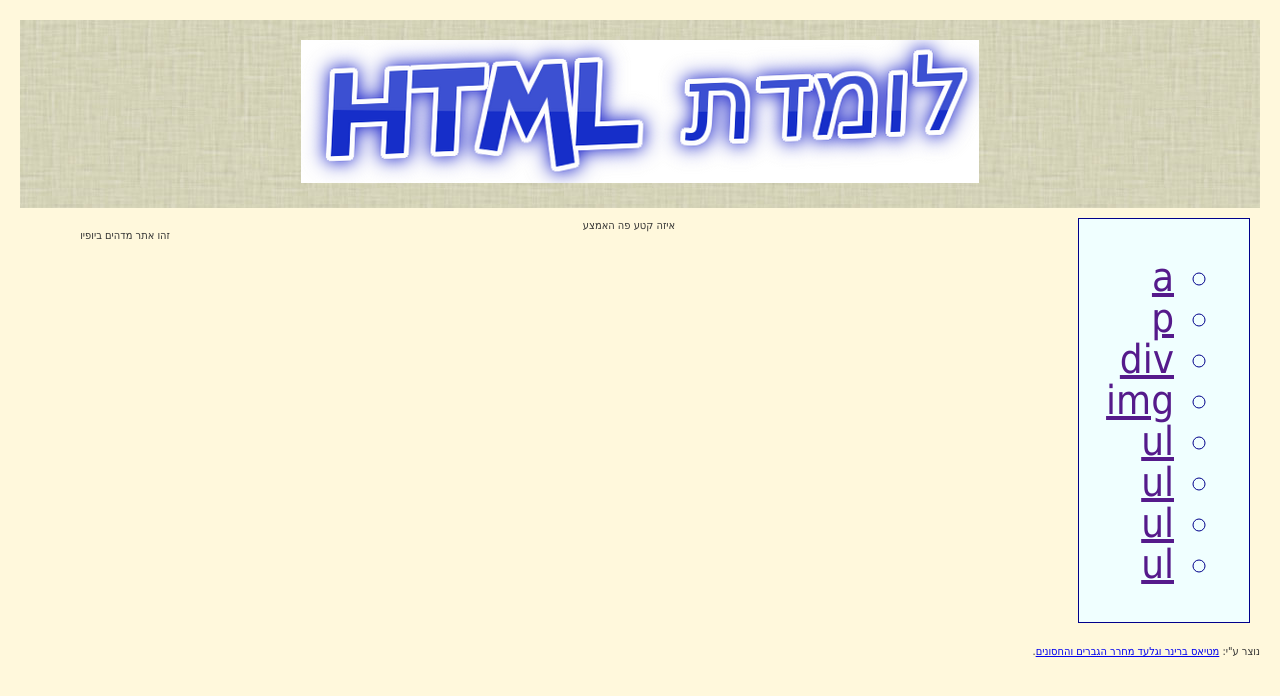
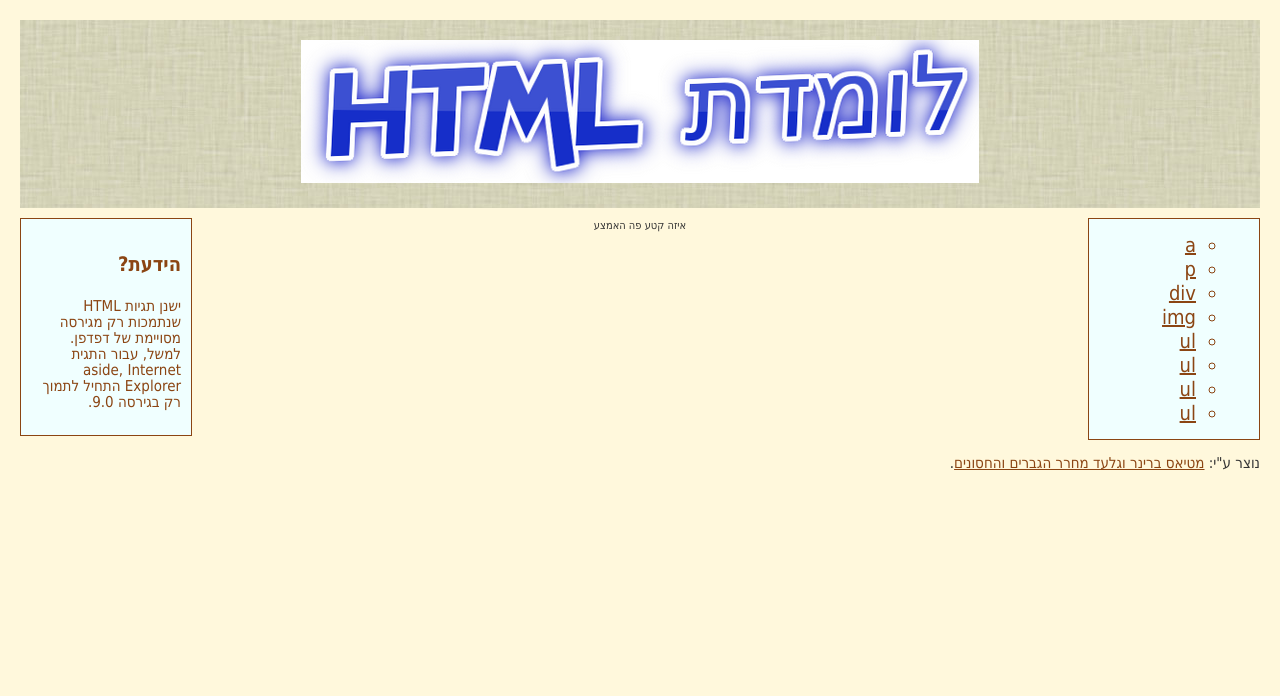
Before and after one commit to Katnopic/HTMLJOB1, a plain HTML site: page index.html in a window 1280 px wide. Drawn offline with Linux system fonts and the light colour scheme.

Commit message:
שידרוג

```diff
--- a/index.html
+++ b/index.html
@@ -29,10 +29,12 @@
 			איזה קטע פה האמצע
 		</div>
 		<div id="aside-block" align="right" style="width: 150px;">
-			זהו אתר מדהים ביופיו
+			 <aside>
+			  <h4>הידעת?</h4>
+			  <p>ישנן תגיות HTML שנתמכות רק מגירסה מסויימת של דפדפן.<br />למשל, עבור התגית aside, Internet Explorer התחיל לתמוך רק בגירסה 9.0. </p>
+			</aside>
 		</div>
 	</div>
-
 
 	<footer>
 	  <p>נוצר ע"י: <a href="mailto:someone@example.com">מטיאס ברינר וגלעד מחרר הגברים והחסונים</a>.</p>
--- a/style.css
+++ b/style.css
@@ -6,7 +6,7 @@
 	}
 div
 {
-	padding: 10px 10px 10px 10px
+	padding: 10px;
 }
 #logo
 	{
@@ -14,24 +14,35 @@
 		padding: 20px;
 		text-align: center;
 	}
+
+#aside-block
+{
+	float: left;
+}
+
 #links-block
-	{
-    border-style: solid;
+{
+	float: right;
+}
+
+#aside-block, #links-block
+{
+	display:inline;
+	border-style: solid;
     border-width: 1px;
-	font-size: 40px;
-	color:DarkBlue ;
+	font-size: 20px;
+	color:#8B4513 ;
 	background-color: Azure;
-	display:inline;
-	float: right;
-	display:inline;
-	}
+}
+
 li
 {
-	margin: 25px;
+	margin: 8px;
 }
 #link-list
 	{
 	position: left;
+	margin: 5px;
 	}
 
 #block-container
@@ -39,6 +50,7 @@
     text-align:center;
   	width: 100%;
   	display: inline-block;
+  	padding: 10px 0px 0px 0px;
 }
 
 #main-block
@@ -47,8 +59,20 @@
 	display:inline;
 }
 
-#aside-block
+
+
+a:LINK, a:VISITED, a:ACTIVE
 {
-	float: left;
-	display:inline;
+	color: #8B4513;
 }
+
+
+/* mouse over link */
+a:HOVER {
+    color: #DEB887;
+}
+
+p
+{
+	font-size: 15px;
+}
```
